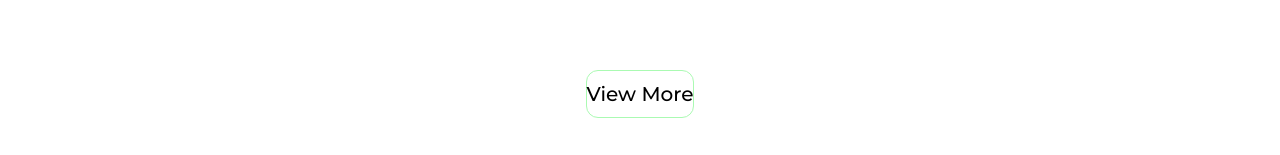
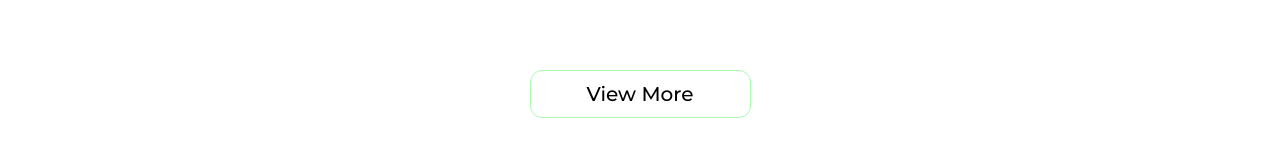
Before and after one commit to gift56/fitness_shop, a React (Vite) app: page / in a window 1280 px wide. Shown: the part 2261-2416 px from the top of the page. Built offline with nearby package versions, Linux system fonts and the light colour scheme.

Commit message:
done with desktop view

```diff
--- a/src/components/CartCards.jsx
+++ b/src/components/CartCards.jsx
@@ -89,8 +89,9 @@ const CartCards = () => {
           <div></div>
           <Button
             text="View More"
-            btnClass="bg-white !border !border-[#AAFAB2]"
+            btnClass="bg-white border border-[#AAFAB2] min-w-[221px] hover:bg-[#AAFAB2]"
           />
+          <div></div>
         </div>
       </div>
     </section>
```
